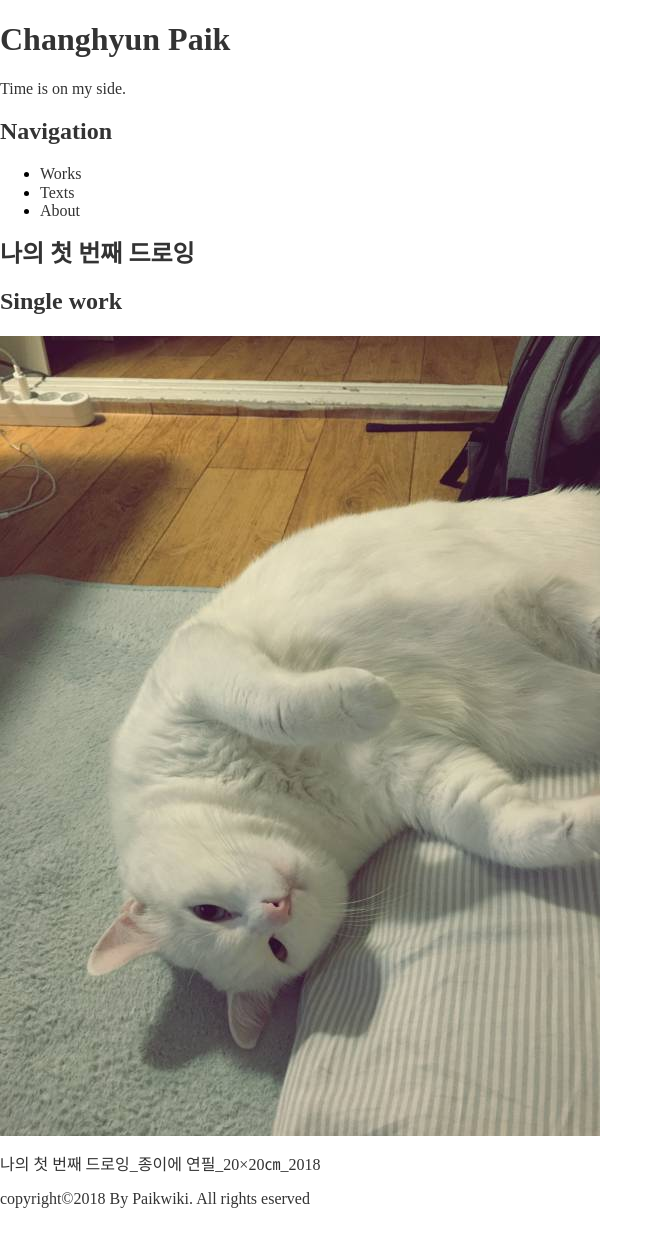
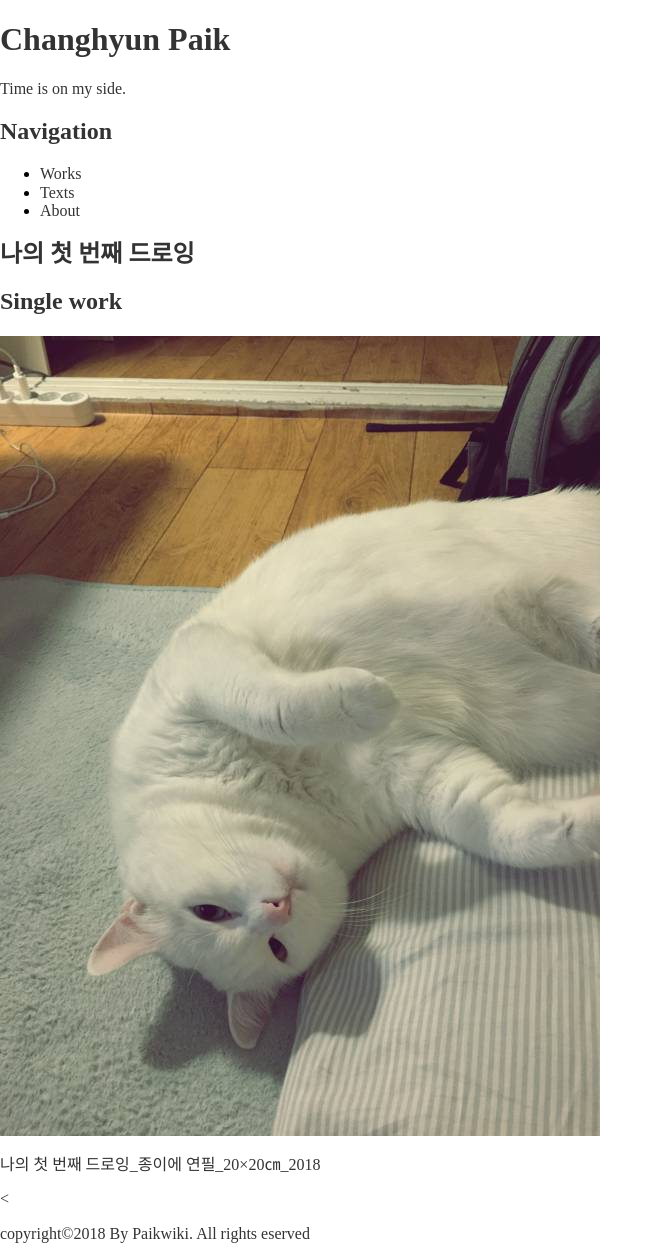
Before and after one commit to paikwiki/jt-alpha, a Jekyll site: the page built from _posts/artworks/2017-01-06-my-1st-drawing.md, in a window 1280 px wide. Shown: the whole page, without its empty margins (0-663 px from the left). Built offline with Jekyll 4.4.1, drawn with Linux system fonts in a browser that asks for light colours; before the commit the page ends 1225 px from its top, so only the background shows below that.

Commit message:
Add back button:game_die:

```diff
--- a/_layouts/artwork.html
+++ b/_layouts/artwork.html
@@ -14,3 +14,7 @@ layout: default
 <div>
   {{ content }}
 </div>
+
+<div>
+  <a href="{{ '/' | prepend:site.baseurl }}">&lt;</a>
+</div>
--- a/_layouts/text.html
+++ b/_layouts/text.html
@@ -11,3 +11,7 @@ layout: default
 <div>
   {{ content }}
 </div>
+
+<div>
+  <a href="{{ '/' | prepend:site.baseurl }}">&lt;</a>
+</div>
```
